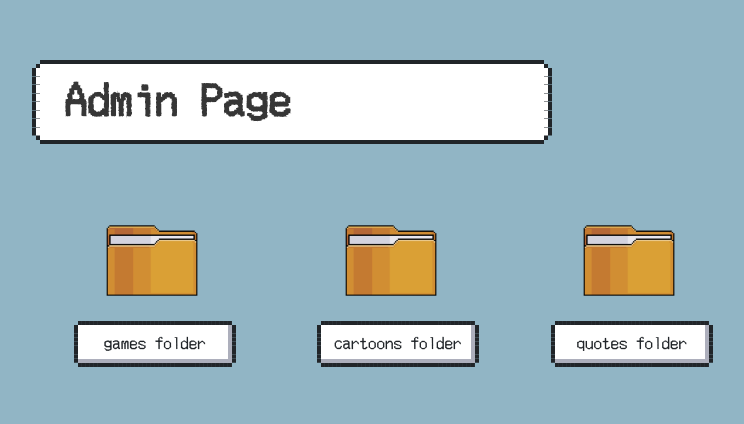
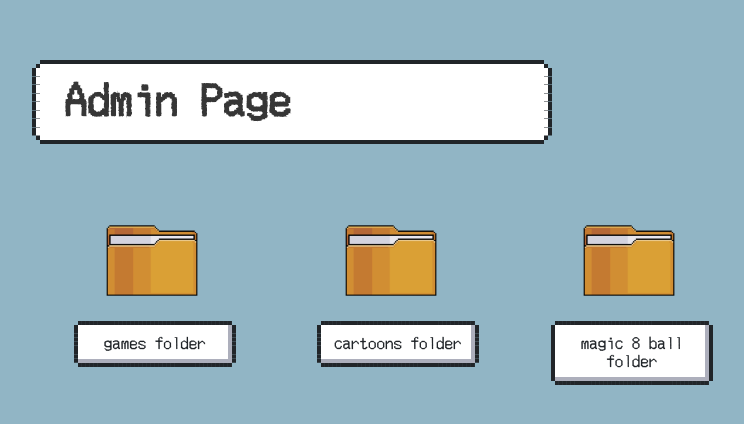
Before and after one commit to eliz-is-newb/phase-3-project, a React (Create React App) app: page /admin in a window 1280 px wide. Shown: the part 112-536 px from the top of the page, without its empty margins (348-1092 px from the left). Built offline with nearby package versions, Linux system fonts and the light colour scheme; no server answers.

Commit message:
minor updates

```diff
--- a/src/components/AdminDetails.js
+++ b/src/components/AdminDetails.js
@@ -82,7 +82,7 @@ const AdminDetails = ({ }) => {
     src="../foldericon.png" alt="folder"/>
     <button onClick={quotes}
         style={{cursor: "pointer", fontFamily:"intro-font", fontSize:"12px", position:"absolute", top:"129px", left:"899px", width:"12%"}}
-            className="nes-btn">quotes folder</button>
+            className="nes-btn">magic 8 ball folder</button>
   </div>
 
 
--- a/src/components/GamesLibrary.js
+++ b/src/components/GamesLibrary.js
@@ -42,8 +42,8 @@ return (
         <img  src="../bggb4.png"
         style={{
             marginLeft:"-45px",
-            minHeight: "10%",
-            marginTop: "65px",
+            minHeight: "11%",
+            marginTop: "60px",
             marginBottom: "-15px",
             width: "1035px",
             minWidth: "1035px",
--- a/src/components/QuotesContainer.js
+++ b/src/components/QuotesContainer.js
@@ -126,7 +126,7 @@ function QuotesContainer({  }) {
         <div method="dialog">
         {/* Title! */}
         <p  style={{marginLeft:"105px", marginRight:"20px"}}
-        class="title">Update Quotes Info?</p>
+        class="title">Update Magic 8 Ball Fortunes?</p>
         <br/>
 
 
```
